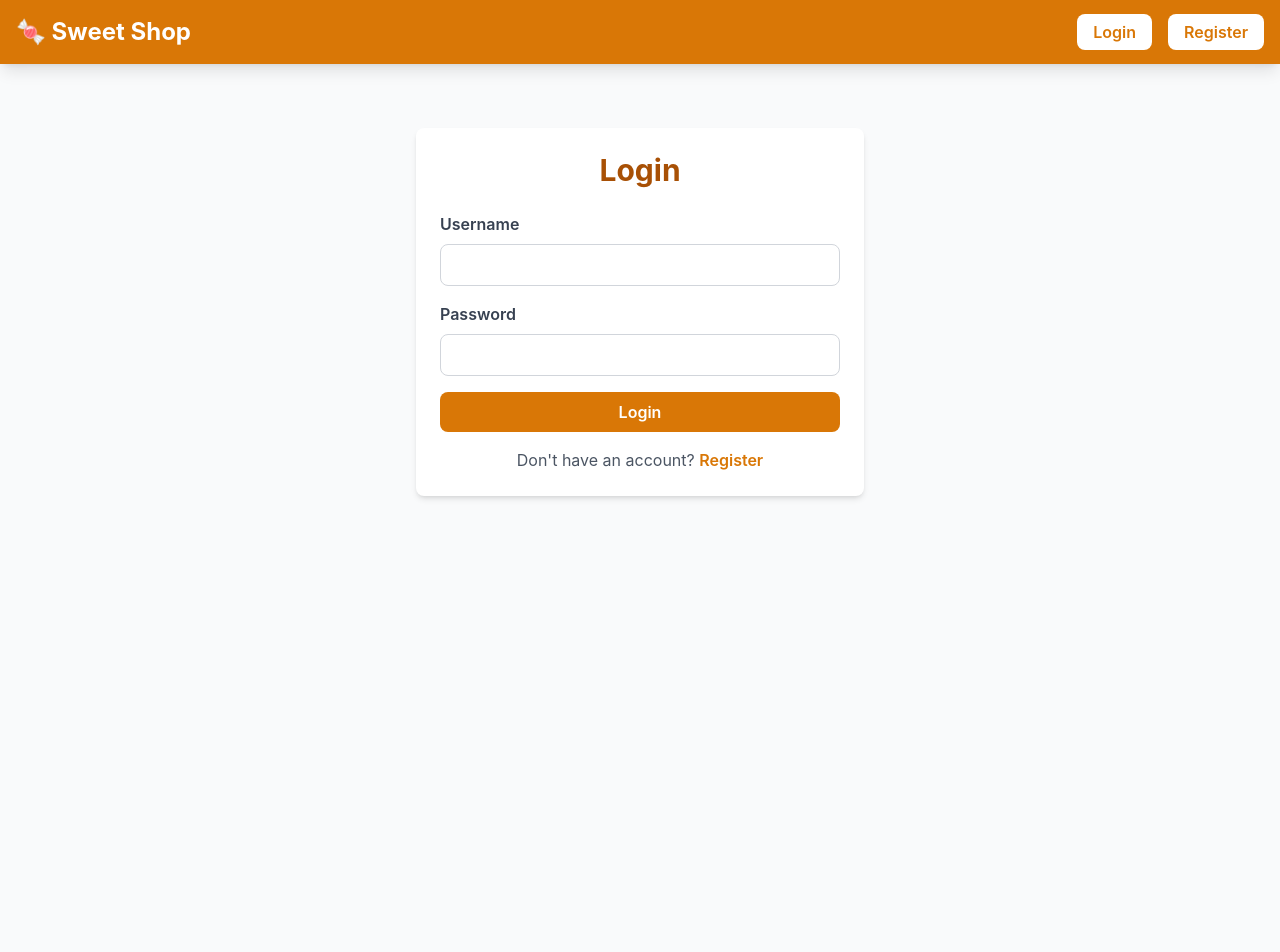
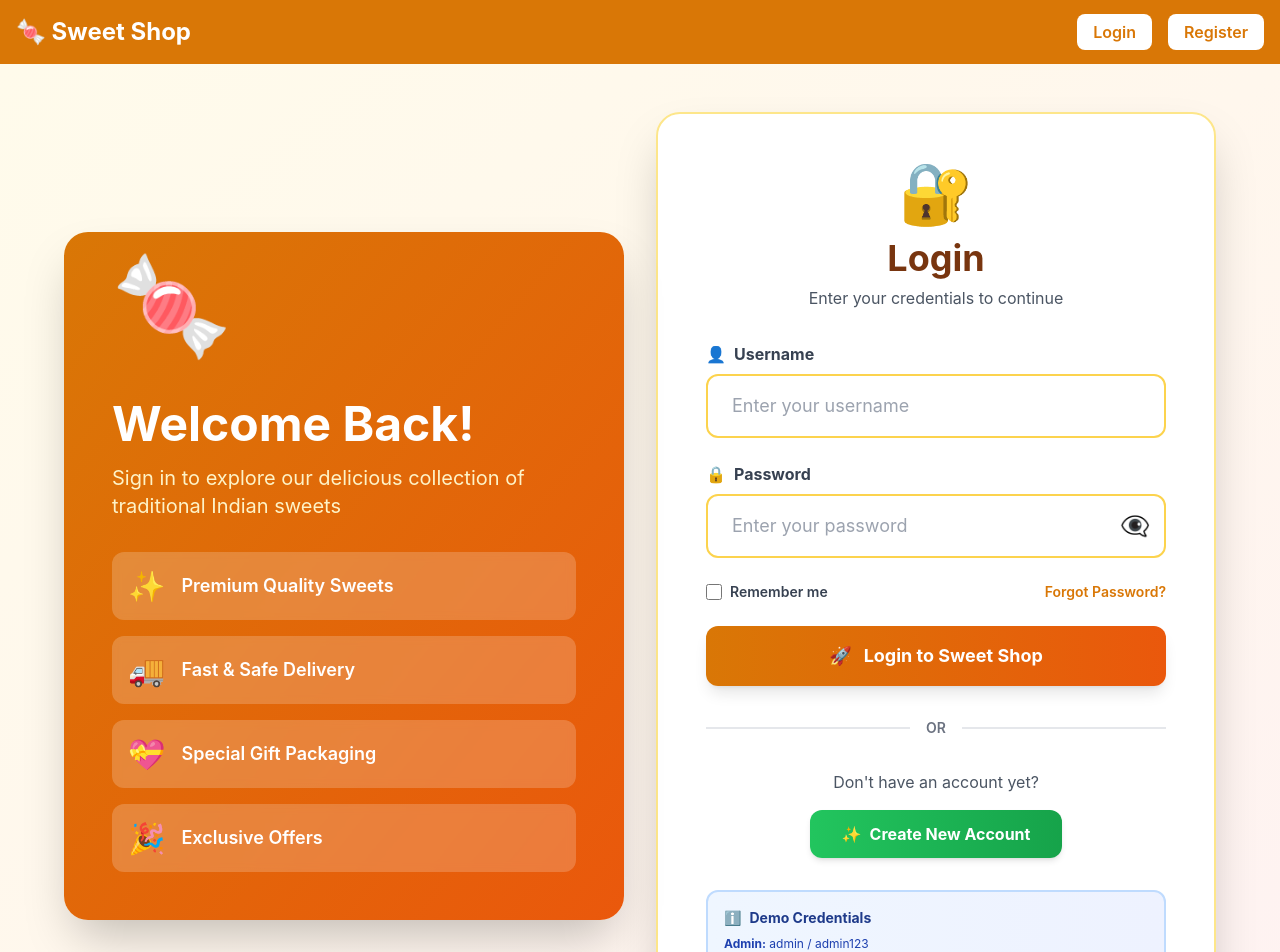
Before and after one commit to Sumanta8670/sweet-shop-management-system, a React app in the folder frontend/: page /login in a window 1280 px wide. Shown: the top 952 px of the page. Before the commit the page ends 800 px from the top, so only its background shows below. Built offline with nearby package versions, Linux system fonts and the light colour scheme; the HTML template or start-up script is replaced by a standard one.

Commit message:
refractor: Improve LoginPage.jsx

```diff
--- a/frontend/src/pages/LoginPage.jsx
+++ b/frontend/src/pages/LoginPage.jsx
@@ -2,14 +2,12 @@ import React, { useState } from "react";
 import { Link } from "react-router-dom";
 import useAuth from "../hooks/useAuth";
 
-/**
- * Login Page
- */
 const LoginPage = () => {
   const [credentials, setCredentials] = useState({
     username: "",
     password: "",
   });
+  const [showPassword, setShowPassword] = useState(false);
   const { handleLogin, isLoading, error, clearError } = useAuth();
 
   const handleSubmit = async (e) => {
@@ -19,20 +17,62 @@ const LoginPage = () => {
   };
 
   return (
-    <div className="max-w-md mx-auto mt-16 card">
-      <h2 className="text-3xl font-bold text-sweet-600 mb-6 text-center">
-        Login
-      </h2>
+    <div className="min-h-screen bg-gradient-to-br from-amber-50 via-orange-50 to-red-50 flex items-center justify-center py-12 px-4">
+      <div className="max-w-6xl w-full grid grid-cols-1 lg:grid-cols-2 gap-8 items-center">
+        {/* Left Side - Branding */}
+        <div className="hidden lg:block">
+          <div className="bg-gradient-to-br from-amber-600 to-orange-600 rounded-3xl p-12 text-white shadow-2xl transform hover:scale-105 transition-all duration-300">
+            <div className="text-8xl mb-6 animate-bounce">🍬</div>
+            <h2 className="text-5xl font-bold mb-4">Welcome Back!</h2>
+            <p className="text-xl text-amber-100 mb-8">
+              Sign in to explore our delicious collection of traditional Indian
+              sweets
+            </p>
+            <div className="space-y-4">
+              {[
+                { icon: "✨", text: "Premium Quality Sweets" },
+                { icon: "🚚", text: "Fast & Safe Delivery" },
+                { icon: "💝", text: "Special Gift Packaging" },
+                { icon: "🎉", text: "Exclusive Offers" },
+              ].map((item, idx) => (
+                <div
+                  key={idx}
+                  className="flex items-center gap-4 bg-white/20 p-4 rounded-xl backdrop-blur-sm"
+                >
+                  <span className="text-3xl">{item.icon}</span>
+                  <span className="text-lg font-semibold">{item.text}</span>
+                </div>
+              ))}
+            </div>
+          </div>
+        </div>
 
+        {/* Right Side - Login Form */}
+        <div className="bg-white rounded-3xl shadow-2xl p-8 md:p-12 border-2 border-amber-200">
+          {/* Header */}
+          <div className="text-center mb-8">
+            <div className="text-6xl mb-4">🔐</div>
+            <h2 className="text-4xl font-bold text-amber-900 mb-2">Login</h2>
+            <p className="text-gray-600">Enter your credentials to continue</p>
+          </div>
+
+          {/* Error Message */}
           {error && (
-        <div className="bg-red-100 border border-red-400 text-red-700 px-4 py-3 rounded mb-4">
-          {error}
+            <div className="mb-6 bg-red-100 border-2 border-red-400 text-red-700 px-6 py-4 rounded-xl flex items-center gap-3 animate-shake">
+              <span className="text-2xl">⚠️</span>
+              <div>
+                <p className="font-semibold">Login Failed</p>
+                <p className="text-sm">{error}</p>
+              </div>
             </div>
           )}
 
-      <form onSubmit={handleSubmit} className="space-y-4">
+          {/* Login Form */}
+          <form onSubmit={handleSubmit} className="space-y-6">
+            {/* Username Field */}
             <div>
-          <label className="block text-gray-700 font-semibold mb-2">
+              <label className="block text-gray-700 font-bold mb-2 flex items-center gap-2">
+                <span>👤</span>
                 Username
               </label>
               <input
@@ -41,44 +81,117 @@ const LoginPage = () => {
                 onChange={(e) =>
                   setCredentials({ ...credentials, username: e.target.value })
                 }
-            className="input-field"
+                className="w-full px-6 py-4 border-2 border-amber-300 rounded-xl focus:outline-none focus:ring-2 focus:ring-amber-500 focus:border-transparent transition-all text-lg"
+                placeholder="Enter your username"
                 required
               />
             </div>
 
+            {/* Password Field */}
             <div>
-          <label className="block text-gray-700 font-semibold mb-2">
+              <label className="block text-gray-700 font-bold mb-2 flex items-center gap-2">
+                <span>🔒</span>
                 Password
               </label>
+              <div className="relative">
                 <input
-            type="password"
+                  type={showPassword ? "text" : "password"}
                   value={credentials.password}
                   onChange={(e) =>
                     setCredentials({ ...credentials, password: e.target.value })
                   }
-            className="input-field"
+                  className="w-full px-6 py-4 border-2 border-amber-300 rounded-xl focus:outline-none focus:ring-2 focus:ring-amber-500 focus:border-transparent transition-all text-lg pr-12"
+                  placeholder="Enter your password"
                   required
                 />
+                <button
+                  type="button"
+                  onClick={() => setShowPassword(!showPassword)}
+                  className="absolute right-4 top-1/2 transform -translate-y-1/2 text-2xl hover:scale-110 transition-transform"
+                >
+                  {showPassword ? "👁️" : "👁️‍🗨️"}
+                </button>
+              </div>
             </div>
 
+            {/* Remember Me & Forgot Password */}
+            <div className="flex items-center justify-between text-sm">
+              <label className="flex items-center gap-2 cursor-pointer">
+                <input
+                  type="checkbox"
+                  className="w-4 h-4 rounded border-2 border-amber-400 text-amber-600 focus:ring-amber-500"
+                />
+                <span className="text-gray-700 font-semibold">Remember me</span>
+              </label>
+              <a
+                href="#"
+                className="text-amber-600 font-semibold hover:text-amber-800 transition-colors"
+              >
+                Forgot Password?
+              </a>
+            </div>
+
+            {/* Submit Button */}
             <button
               type="submit"
               disabled={isLoading}
-          className="btn-primary w-full disabled:opacity-50"
+              className="w-full px-6 py-4 bg-gradient-to-r from-amber-600 to-orange-600 text-white rounded-xl font-bold text-lg hover:from-amber-700 hover:to-orange-700 transition-all duration-300 shadow-lg hover:shadow-xl transform hover:scale-105 disabled:opacity-50 disabled:cursor-not-allowed disabled:transform-none flex items-center justify-center gap-3"
             >
-          {isLoading ? "Logging in..." : "Login"}
+              {isLoading ? (
+                <>
+                  <div className="w-6 h-6 border-3 border-white border-t-transparent rounded-full animate-spin"></div>
+                  Logging in...
+                </>
+              ) : (
+                <>
+                  <span>🚀</span>
+                  Login to Sweet Shop
+                </>
+              )}
             </button>
           </form>
 
-      <p className="text-center text-gray-600 mt-4">
-        Don't have an account?{" "}
+          {/* Divider */}
+          <div className="relative my-8">
+            <div className="absolute inset-0 flex items-center">
+              <div className="w-full border-t-2 border-gray-200"></div>
+            </div>
+            <div className="relative flex justify-center text-sm">
+              <span className="px-4 bg-white text-gray-500 font-semibold">
+                OR
+              </span>
+            </div>
+          </div>
+
+          {/* Register Link */}
+          <div className="text-center">
+            <p className="text-gray-600 mb-4">Don't have an account yet?</p>
             <Link
               to="/register"
-          className="text-sweet-500 font-semibold hover:underline"
+              className="inline-block px-8 py-3 bg-gradient-to-r from-green-500 to-green-600 text-white rounded-xl font-bold hover:from-green-600 hover:to-green-700 transition-all duration-300 shadow-md hover:shadow-lg transform hover:scale-105"
             >
-          Register
+              <span className="mr-2">✨</span>
+              Create New Account
             </Link>
+          </div>
+
+          {/* Demo Credentials */}
+          <div className="mt-8 p-4 bg-gradient-to-r from-blue-50 to-indigo-50 rounded-xl border-2 border-blue-200">
+            <p className="text-sm font-bold text-blue-900 mb-2 flex items-center gap-2">
+              <span>ℹ️</span>
+              Demo Credentials
             </p>
+            <div className="space-y-1 text-xs text-blue-800">
+              <p>
+                <strong>Admin:</strong> admin / admin123
+              </p>
+              <p>
+                <strong>User:</strong> user / user123
+              </p>
+            </div>
+          </div>
+        </div>
+      </div>
     </div>
   );
 };
```
Lines whose indentation alone changed are shown as unchanged.
